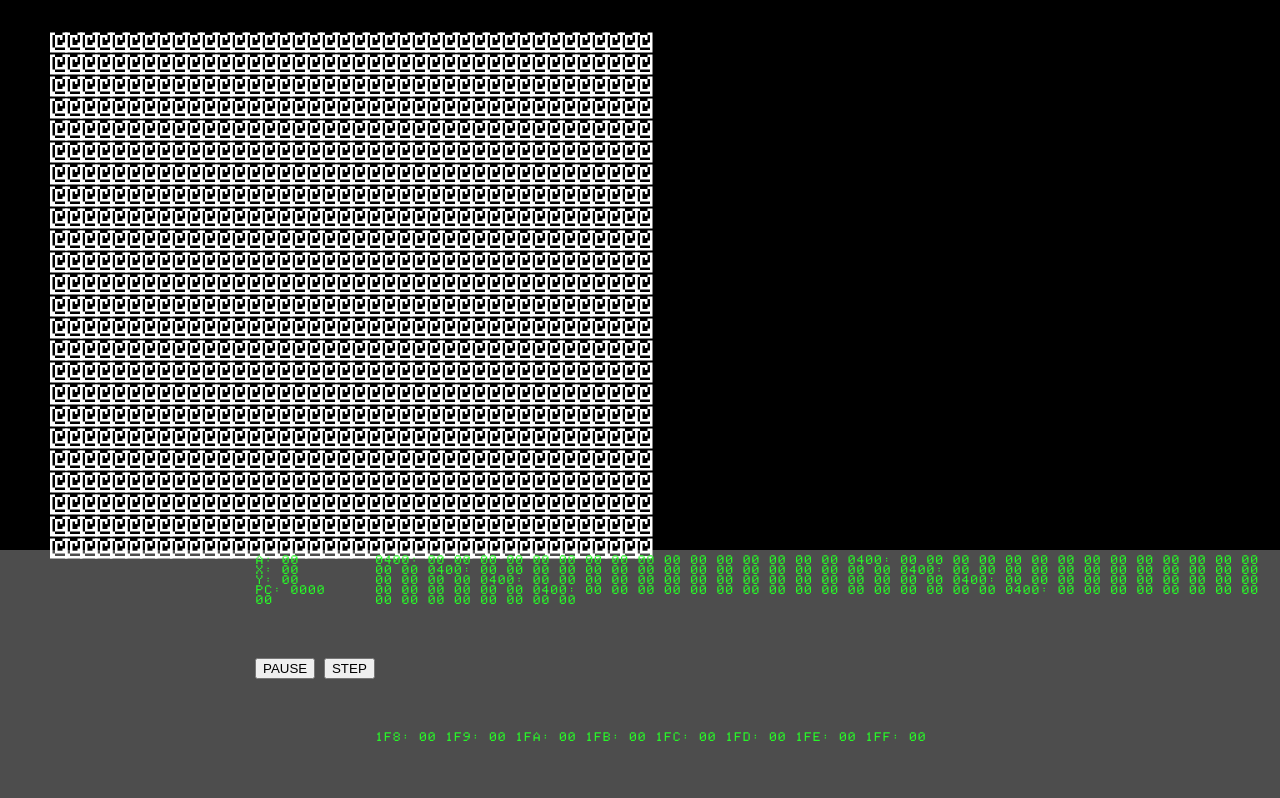
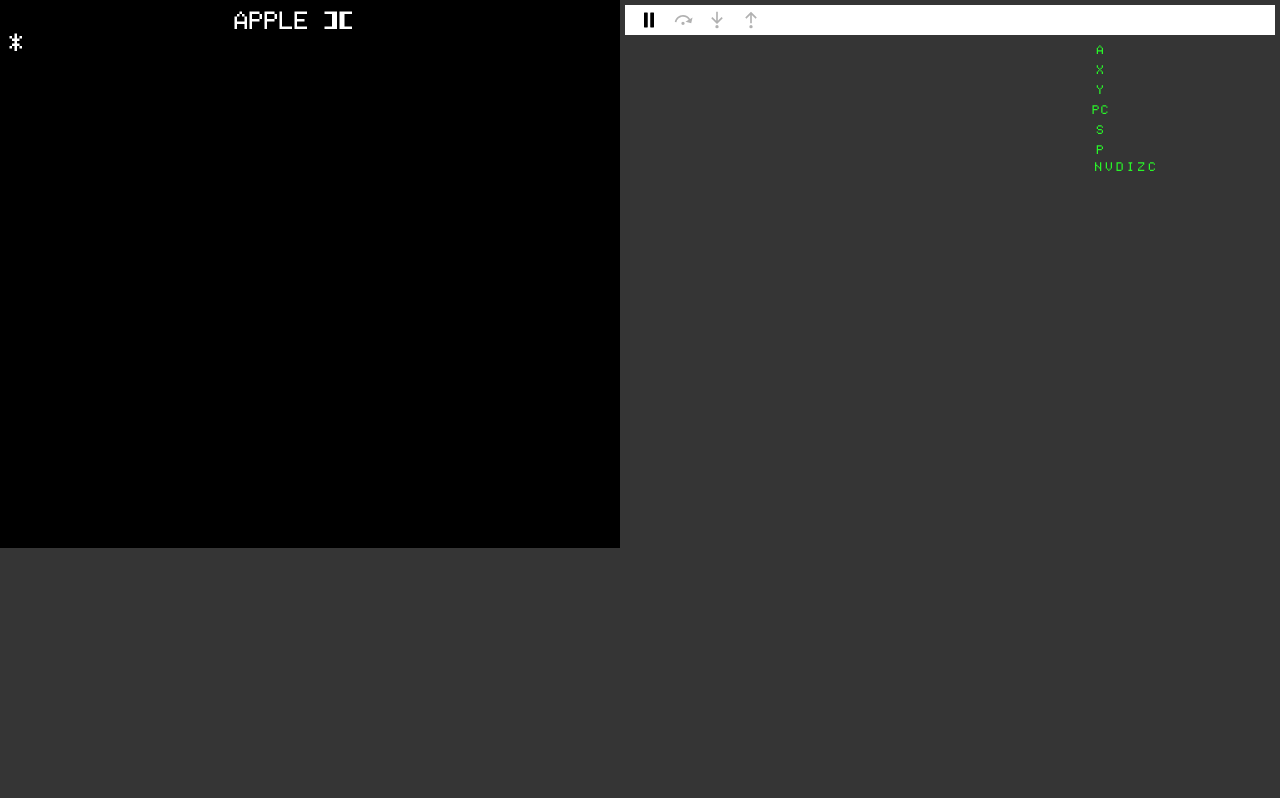
Before and after one commit to kktos/x16-emu-js, a website built with webpack: page webpack/index.html in a window 1280 px wide. Built offline with nearby package versions, Linux system fonts and the light colour scheme.

Commit message:
Connect the debugger with the CPU and VM

```diff
--- a/src/debugger.js
+++ b/src/debugger.js
@@ -1,4 +1,5 @@
 import {TEXT_LINES} from "./apple2-monitor.js";
+import * as utils from "./utils.js";
 
 // Some attempt at making prevInstruction more accurate; score the sequence of instructions leading
 // up to the target by counting all "common" instructions as a point. The highest-scoring run of
@@ -11,25 +12,122 @@
 // also, just starting from the back of ROM and going up...
 const commonInstructions= /(RTS|B..|JMP|JSR|LD[AXY]|ST[AXY]|TA[XY]|T[XY]A|AD[DC]|SUB|SBC|CLC|SEC|CMP|EOR|ORR|AND|INC|DEC).*/;
 const uncommonInstrucions= /.*,\s*([XY]|X\))$/;
-
+const DISASM_LINES_COUNT= 40;
 export default class Debugger {
 
-	constructor(cpu) {
+	constructor(vm, cpu) {
+		this.vm= vm;
 		this.cpu= cpu;
 		this.bus= cpu.bus;
 
-		this.stepCount= 0;
+		this.stepCount= Infinity;
+		this.stopOnOpcode= 0;
+
+		this.dumpAddr= 0;
+
+		this.uiroot= document.querySelector("#debugger");
+		this.registers= {
+			pc: this.uiroot.querySelector("#registers #pc"),
+			a: this.uiroot.querySelector("#registers #a"),
+			x: this.uiroot.querySelector("#registers #x"),
+			y: this.uiroot.querySelector("#registers #y"),
+			s: this.uiroot.querySelector("#registers #s"),
+			p: this.uiroot.querySelector("#registers #p")
+		}
+
+		this.uiroot
+			.querySelector("#registers")
+			.addEventListener("click", (e)=> this.onClickRegister(e));
+
+		this.uiroot
+			.querySelector("#mem")
+			.addEventListener("wheel", (e) => this.onPageMem(e), {passive: true});
+
+		this.uiroot
+			.querySelectorAll(".btn")
+			.forEach(btn => {
+				btn.addEventListener("click", (e) => this.onClickBtn(e));
+			});
+
+		this.updateBtns(false);
+	}
+
+	onClickBtn(e) {
+
+		console.log(e.target.id);
+
+		switch(e.target.id) {
+			case "play":
+				this.updateBtns(false);
+				this.vm.play();
+				break;
+
+			case "pause":
+				this.updateBtns(true);
+				this.vm.pause();
+				this.update();
+				break;
+
+			case "step_out":
+				this.stopOnOpcode= 0x60;
+				this.vm.play();
+				// this.update();
+				break;
+
+			case "step_into":
+				this.step();
+				this.vm.play();
+				this.update();
+				break;
+		}
+	}
+
+	updateBtns(isPaused) {
+		const btnList= this.uiroot.querySelectorAll(".btn");
+
+		btnList.forEach(btn => {
+				if(!isPaused) {
+					btn.classList.add("running");
+				}
+				else {
+					btn.classList.remove("running");
+				}
+			});
+	}
+
+	onPageMem(e) {
+		this.dumpAddr+= 16 * (e.deltaY>0?1:-1);
+		this.updateMem();
+	}
+
+	onClickRegister(e) {
+
+		if(e.target.className == "register") {
+			let value= prompt("Hexa value for register "+e.target.id);
+			this.cpu[e.target.id]= parseInt(value, 16);
+		}
+		else {
+			const target= e.target.parentElement;
+			if(target.className != "status")
+				return;
+			this.cpu.p[target.id]= !this.cpu.p[target.id];
+		}
+		this.update();
 	}
 
 	onInstruction(pc, opcode) {
-		if(opcode == 0)
-			console.log("BRK", pc.toString(16).padStart(4,"0"));
-
-		return !this.stepCount-- || Number(opcode) == 0x00;
+		return 	!this.stepCount--
+				|| opcode == 0x00
+				|| (this.stopOnOpcode? opcode == this.stopOnOpcode : false);
 	}
 
 	step() {
 		this.stepCount= 1;
+	}
+
+	stop() {
+		this.stopOnOpcode= 0;
+		this.update();
 	}
 
 	prevInstruction(address) {
@@ -58,25 +156,7 @@
 		return bestAddr;
 	}
 
-	update() {
-		document.querySelector("#debugger #registers #pc").innerHTML= this.cpu.pc.toString(16).padStart(4, "0");
-		document.querySelector("#debugger #registers #a").innerHTML= this.cpu.a.toString(16).padStart(2, "0");
-		document.querySelector("#debugger #registers #x").innerHTML= this.cpu.x.toString(16).padStart(2, "0");
-		document.querySelector("#debugger #registers #y").innerHTML= this.cpu.y.toString(16).padStart(2, "0");
-		document.querySelector("#debugger #registers #s").innerHTML= this.cpu.s.toString(16).padStart(2, "0");
-
-		let dumpStr= "";
-		for(let line= 0; line<6; line++) {
-			const addr= (TEXT_LINES[line]).toString(16).toUpperCase();
-			dumpStr+= addr.padStart(4, '0')+": ";
-			for(let column= 0; column<16; column++) {
-				const char= (this.bus.ram[TEXT_LINES[line]+column]).toString(16);
-				dumpStr+= char.padStart(2, '0') + " ";
-			}
-			dumpStr+= "<br />";
-		}
-		document.querySelector("#debugger #mem").innerHTML= dumpStr;
-
+	updateDisasm() {
 		const buildLine= (addr, asm, selected= false) => {
 			return `
 				<div class="${selected?"selected":""}">
@@ -87,13 +167,13 @@
 
 		let disasmStr= "";
 		let addr= this.cpu.pc;
-		for(let line= 0; line<10; line++) {
+		for(let line= 0; line<DISASM_LINES_COUNT/2; line++) {
 			const rez= this.cpu.disassembler.disassemble(addr, true);
 			disasmStr+= buildLine(addr, rez[0], addr==this.cpu.pc);
 			addr= rez[1];
 		}
 		addr= this.cpu.pc;
-		for(let line= 0; line<10; line++) {
+		for(let line= 0; line<DISASM_LINES_COUNT/2; line++) {
 			addr= this.prevInstruction(addr);
 			const rez= this.cpu.disassembler.disassemble(addr, true);
 			disasmStr= buildLine(addr, rez[0]) + disasmStr;
@@ -102,4 +182,52 @@
 		document.querySelector("#debugger #disasm").innerHTML= disasmStr;
 	}
 
+	updateMem() {
+		let dumpStr= "";
+		for(let line= 0; line<DISASM_LINES_COUNT; line++) {
+			const addr= this.dumpAddr + line*16;
+			dumpStr+= `<div>${utils.hexword(addr)}:`;
+			for(let column= 0; column<16; column++) {
+				const char= utils.hexbyte(this.bus.ram[addr+column]);
+				dumpStr+= " "+char;
+			}
+			dumpStr+= "</div>";
+		}
+		document.querySelector("#debugger #mem").innerHTML= dumpStr;
+	}
+
+	updateStack() {
+		let dumpStr= "";
+		let stackAddr= (this.cpu.s-15) & 0xff;
+		const currentSP= 0x100 | this.cpu.s;
+		for(let line= 0; line<30; line++) {
+			const addr= 0x100 | (stackAddr + line);
+			dumpStr+= `<div class="${addr == currentSP?"selected":""}">
+							${utils.hexword(addr)}: ${utils.hexbyte(this.bus.ram[addr])}
+						</div>`;
+		}
+		document.querySelector("#debugger #stack").innerHTML= dumpStr;
+	}
+
+	updateRegisters() {
+		this.registers.pc.innerHTML= utils.hexword(this.cpu.pc);
+		this.registers.a.innerHTML= utils.hexbyte(this.cpu.a);
+		this.registers.x.innerHTML= utils.hexbyte(this.cpu.x);
+		this.registers.y.innerHTML= utils.hexbyte(this.cpu.y);
+		this.registers.s.innerHTML= utils.hexbyte(this.cpu.s);
+		this.registers.p.innerHTML= utils.hexbyte(this.cpu.p.asByte());
+
+		this.uiroot.querySelectorAll(".p.register .status").forEach((el) => {
+			el.querySelector(".flag").innerHTML= this.cpu.p[el.id] ? 1 : 0;
+		});
+	}
+
+	update() {
+		this.updateStack();
+		this.updateRegisters();
+		this.updateMem();
+		this.updateDisasm();
+
+	}
+
 }
--- a/src/main.js
+++ b/src/main.js
@@ -3,8 +3,8 @@
 import {MONITOR} from "./apple2-monitor.js";
 
 const canvas= document.getElementById("screen");
-canvas.width= window.innerWidth;
-canvas.height= window.innerHeight;
+// canvas.width= window.innerWidth;
+// canvas.height= window.innerHeight;
 
 const vm= new VM(canvas);
 
--- a/src/utils.js
+++ b/src/utils.js
@@ -1,6 +1,6 @@
 
 export function hexbyte(value) {
-	return ((value >>> 4) & 0xf).toString(16) + (value & 0xf).toString(16);
+	return (((value >>> 4) & 0xf).toString(16) + (value & 0xf).toString(16)).toUpperCase();
 }
 
 export function hexword(value) {
--- /dev/null
+++ b/src/video.js
@@ -0,0 +1,13 @@
+export default class Video {
+	constructor() {
+
+	}
+
+	get width() {
+		return 40*15+20;
+	}
+
+	get height() {
+		return 24*22+20;
+	}
+}
--- a/src/vm.js
+++ b/src/vm.js
@@ -3,6 +3,7 @@
 import Cpu6502 from "./cpu/cpu6502.js"
 import Bus from "./cpu/bus.js";
 import Debugger from "./debugger.js";
+import Video from "./video.js";
 import {TEXT_LINES} from "./apple2-monitor.js";
 
 let lastTime= 0;
@@ -16,8 +17,7 @@
 		this.isRunning= true;
 
 		this.cpuMultiplier= 1;
-        this.clocksPerSecond = (this.cpuMultiplier * 2 * 1000 * 1000) | 0;
-        this.MaxCyclesPerFrame = this.clocksPerSecond / 10;
+		this.cyclesPerFrame= 1_000_000 * ENV.FPS | 0;
 
 		this.gc= {
 			viewport: {
@@ -39,17 +39,21 @@
 		this.cpu= new Cpu6502(model, this.bus);
 		this.cpu.reset(true);
 
-		this.debugger= new Debugger(this.cpu);
+		this.debugger= new Debugger(this, this.cpu);
 
 		this.cpu._debugInstruction= this.debugger.onInstruction.bind(this.debugger);
+
+		this.video= new Video();
+		this.canvas.width= this.video.width;
+		this.canvas.height= this.video.height;
 	}
 
-	updateVideo({ticks, viewport:{ctx, canvas}}, cycles) {
+	updateVideo({tick, viewport:{ctx, canvas}}, cycles) {
 		ctx.fillStyle="black";
 		ctx.fillRect(0,0,canvas.width,canvas.height);
 
-		let x= 50;
-		let y= 50;
+		let x= 7;
+		let y= 7+22;
 		ctx.fillStyle="white";
 		ctx.font = '20px "PrintChar21"';
 		for(let line= 0; line<24; line++)
@@ -62,8 +66,14 @@
 				if(ascii<=0x3F)
 					ascii+= 0xE100;
 				else
+				if(ascii<=0x5F)
+					ascii+= ((tick/10)|0)%2 ? 0xE100 : 0 ;
+				else
+				if(ascii<=0x7F)
+					ascii+= -0x40 + ( ((tick/10)|0)%2 ? 0xE100 : 0 );
+				else
 				if((ascii>=0xA0) && (ascii<=0xDF))
-					ascii= ascii & 0x7F;
+					ascii= ascii - 0x80;
 				const char= String.fromCharCode(ascii);
 				ctx.fillText(char, x+(15*column), y+(22*line));
 			}
@@ -83,30 +93,29 @@
 
 		// ctx.fillStyle="red";
 		// ctx.font = '16px monospace';
-		// ctx.fillText(cycles, 10, canvas.height-20);
+		// ctx.fillText(`${cycles} - ${tick}`, 10, canvas.height-20);
 		// ctx.fillText(`PC:${this.cpu.pc}`, 10, canvas.height-40);
 		// ctx.fillText(` X:${this.cpu.x}`, 10, canvas.height-60);
 
 	}
 
 	loop(dt= 0) {
-		// const cycles = this.clocksPerSecond / 50 | 0;
-		const sinceLast = dt - lastTime;
-		let cycles= sinceLast * this.clocksPerSecond / 1000;
-		cycles= Math.min(cycles, this.MaxCyclesPerFrame)|0;
 
 		acc+= (dt - lastTime) / 1000;
 		while(acc > inc) {
 
-			const isStopped= !this.cpu.execute(1000);
-			if(isStopped)
-				console.log("-- CPU STOPPED");
+			const cycles= this.cpuMultiplier * this.cyclesPerFrame;
+			const isStopped= !this.cpu.execute(cycles);
+			// if(isStopped)
+			// 	console.log("-- CPU STOPPED");
 			this.updateVideo(this.gc, cycles);
+
 			this.gc.tick++;
 			acc-= inc;
 
 			if(isStopped) {
 				this.isRunning= false;
+				this.debugger.stop();
 				return;
 			}
 
@@ -133,22 +142,6 @@
 			case "keydown":
 				this.gc.keys.set(e.key, e.type == "keydown");
 				break;
-
-			case "click":
-				switch(e.target.id) {
-					case "pause":
-						this.isRunning= false;
-						this.debugger.update();
-						break;
-
-					case "step":
-						this.debugger.step();
-						this.play();
-						this.debugger.update();
-						break;
-
-				}
-				break;
 		}
 
 	}
@@ -159,9 +152,6 @@
 			"keyup", "keydown",
 		].forEach(type=> window.addEventListener(type, this));
 
-		document.querySelectorAll("#debugger .btn")
-			.forEach(btn => btn.addEventListener("click", this));
-
 		this.play();
 
 	}
--- a/webpack/index.html
+++ b/webpack/index.html
@@ -10,48 +10,80 @@
 				right: 0;
 				bottom: 0;
 				margin: 0;
+				display: grid;
+				grid-auto-flow: column;
+    			grid-template-columns: auto 1fr;
+				background-color: #353535;
 			}
 			#debugger {
-				background-color: #ffffff4d;
-				position: fixed;
-				bottom: 0;
-				left: 0;
-				right: 0;
-				height: 30vh;
+				background-color: #353535;
 				color: #29f529;
 				font-size: 10px;
 				padding: 5px;
 				display: grid;
-				grid-template: "disasm registers mem  "
-							   "disasm     .     mem  "
-							   "   .       .    stack";
+				grid-template: " btns    btns    btns" 30px
+								"disasm registers mem " 150px
+								"disasm   stack   mem "/auto 80px auto;
+				grid-gap: 10px;
 			}
 			#disasm {
 				grid-area: disasm;
 				display: grid;
 			    grid-gap: 3px;
-				grid-template-columns: 250px;
+				grid-template-columns: 350px;
+    			grid-auto-rows: min-content;
+			}
+			#btns {
+				grid-area: btns;
+				background-color: #ffffff;
+				display: grid;
+				grid-auto-flow: column;
+				align-items: center;
+    			grid-auto-columns: min-content;
+				grid-gap: 0 14px;
+			}
+			.btn {
+				cursor: pointer;
+			}
+			.icn.btn {
+				width: 20px;
+			}
+			.btn.running.paused {
+				cursor: default;
+				opacity: .3;
+			}
+			.btn.running.play {
+				display: none;
+			}
+			.btn.pause:not(.running) {
+				display: none;
 			}
 			#registers {
 				grid-area: registers;
+				display: grid;
+				grid-template-rows: repeat(5,20px);
+				grid-template-columns: 30px auto;
+				grid-auto-rows: min-content;
+				justify-items: center;
+			}
+			.register {
+				cursor: pointer;
+			}
+			.p.register {
+				display: grid;
+				grid-auto-flow: column;
+				grid-column: span 2;
+				grid-gap: 2px;
+				padding: 7px;
 			}
 			#mem {
 				grid-area: mem;
+				display: grid;
+				grid-gap: 3px;
+				grid-auto-rows: min-content;
 			}
 			#stack {
 				grid-area: stack;
-			}
-			#a:before {
-				content: "A: ";
-			}
-			#x:before {
-				content: "X: ";
-			}
-			#y:before {
-				content: "Y: ";
-			}
-			#pc:before {
-				content: "PC: ";
 			}
 			.selected {
 				color: white;
@@ -61,37 +93,32 @@
 	<body>
 		<canvas id="screen"></canvas>
 		<div id="debugger">
-			<div id="mem">
-				0400: 00 00 00 00 00 00 00 00 00 00 00 00 00 00 00 00
-				0400: 00 00 00 00 00 00 00 00 00 00 00 00 00 00 00 00
-				0400: 00 00 00 00 00 00 00 00 00 00 00 00 00 00 00 00
-				0400: 00 00 00 00 00 00 00 00 00 00 00 00 00 00 00 00
-				0400: 00 00 00 00 00 00 00 00 00 00 00 00 00 00 00 00
-				0400: 00 00 00 00 00 00 00 00 00 00 00 00 00 00 00 00
-				0400: 00 00 00 00 00 00 00 00 00 00 00 00 00 00 00 00
-				0400: 00 00 00 00 00 00 00 00 00 00 00 00 00 00 00 00
+			<div id="mem"></div>
+			<div id="disasm"></div>
+			<div id="stack"></div>
+			<div id="registers">
+				<div>A</div><div class="register" id="a"></div>
+				<div>X</div><div class="register" id="x"></div>
+				<div>Y</div><div class="register" id="y"></div>
+				<div>PC</div><div class="register" id="pc"></div>
+				<div>S</div><div class="register" id="s"></div>
+				<div>P</div><div class="register" id="p"></div>
+				<div class="p register">
+					<div id="n" class="status"><div>N</div><div class="flag"></div></div>
+					<div id="v" class="status"><div>V</div><div class="flag"></div></div>
+					<div id="d" class="status"><div>D</div><div class="flag"></div></div>
+					<div id="i" class="status"><div>I</div><div class="flag"></div></div>
+					<div id="z" class="status"><div>Z</div><div class="flag"></div></div>
+					<div id="c" class="status"><div>C</div><div class="flag"></div></div>
+				</div>
 			</div>
-			<div id="disasm"></div>
-			<div id="stack">
-				1F8: 00
-				1F9: 00
-				1FA: 00
-				1FB: 00
-				1FC: 00
-				1FD: 00
-				1FE: 00
-				1FF: 00
-			</div>
-			<div id="registers">
-				<div id="a">00</div>
-				<div id="x">00</div>
-				<div id="y">00</div>
-				<div id="pc">0000</div>
-				<div id="s">00</div>
-			</div>
-			<div>
-				<button id="pause" class="btn">PAUSE</button>
-				<button id="step" class="btn">STEP</button>
+			<div id="btns">
+				<div></div>
+				<img id="play" class="icn btn play" src="/assets/icons/debug_play.svg" />
+				<img id="pause" class="icn btn pause" src="/assets/icons/debug_pause.svg" />
+				<img id="step_over" class="icn btn paused" src="/assets/icons/debug_step_over.svg" />
+				<img id="step_into" class="icn btn paused" src="/assets/icons/debug_step_into.svg" />
+				<img id="step_out" class="icn btn paused" src="/assets/icons/debug_step_out.svg" />
 			</div>
 		</div>
 	</body>
```
Also changed, not shown: src/cpu/opcodes6502.js (+12 -2 lines), assets/icons/debug_pause.svg (added), assets/icons/debug_play.svg (added), assets/icons/debug_step_into.svg (added), assets/icons/debug_step_out.svg (added), assets/icons/debug_step_over.svg (added).
